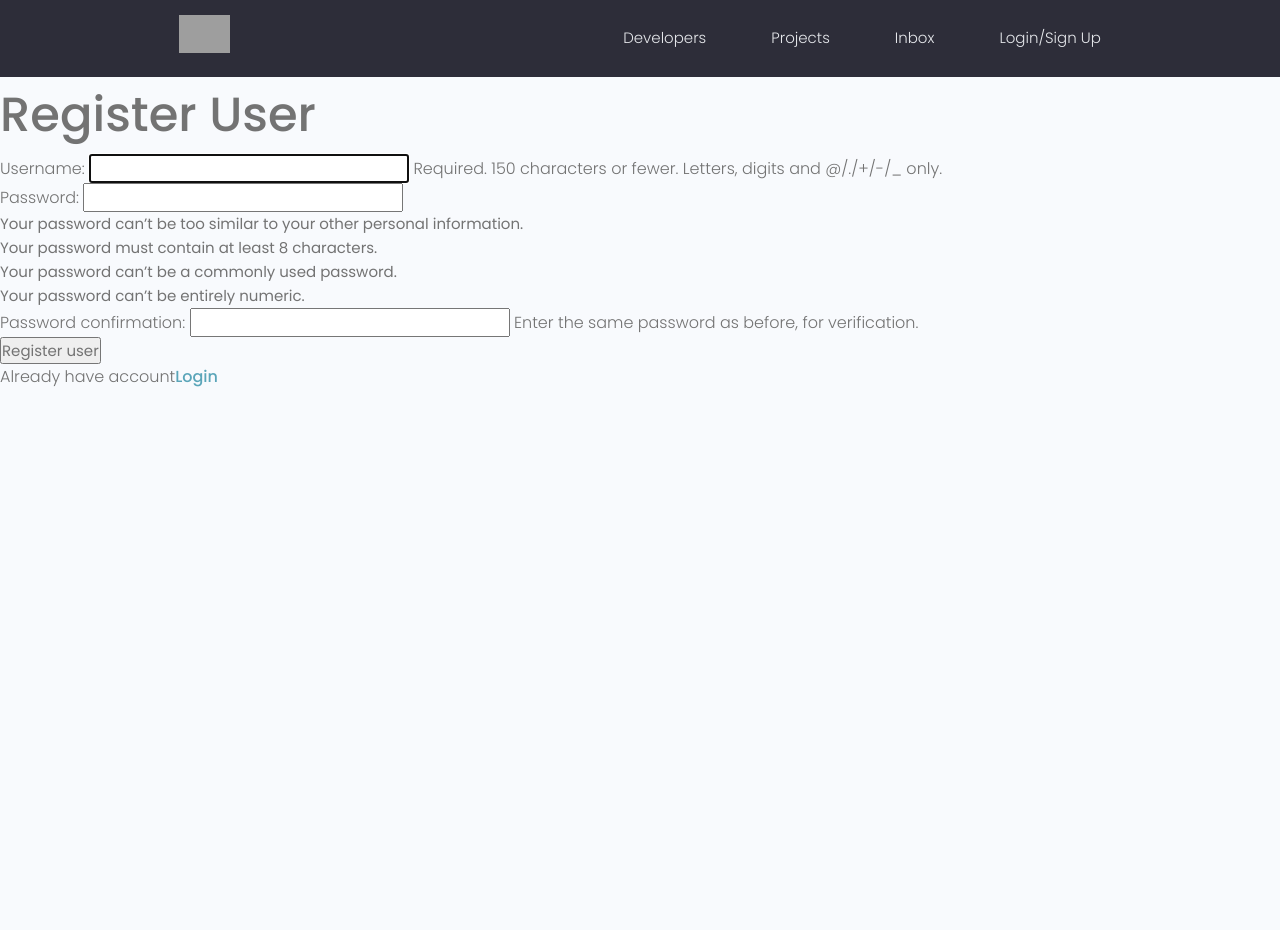
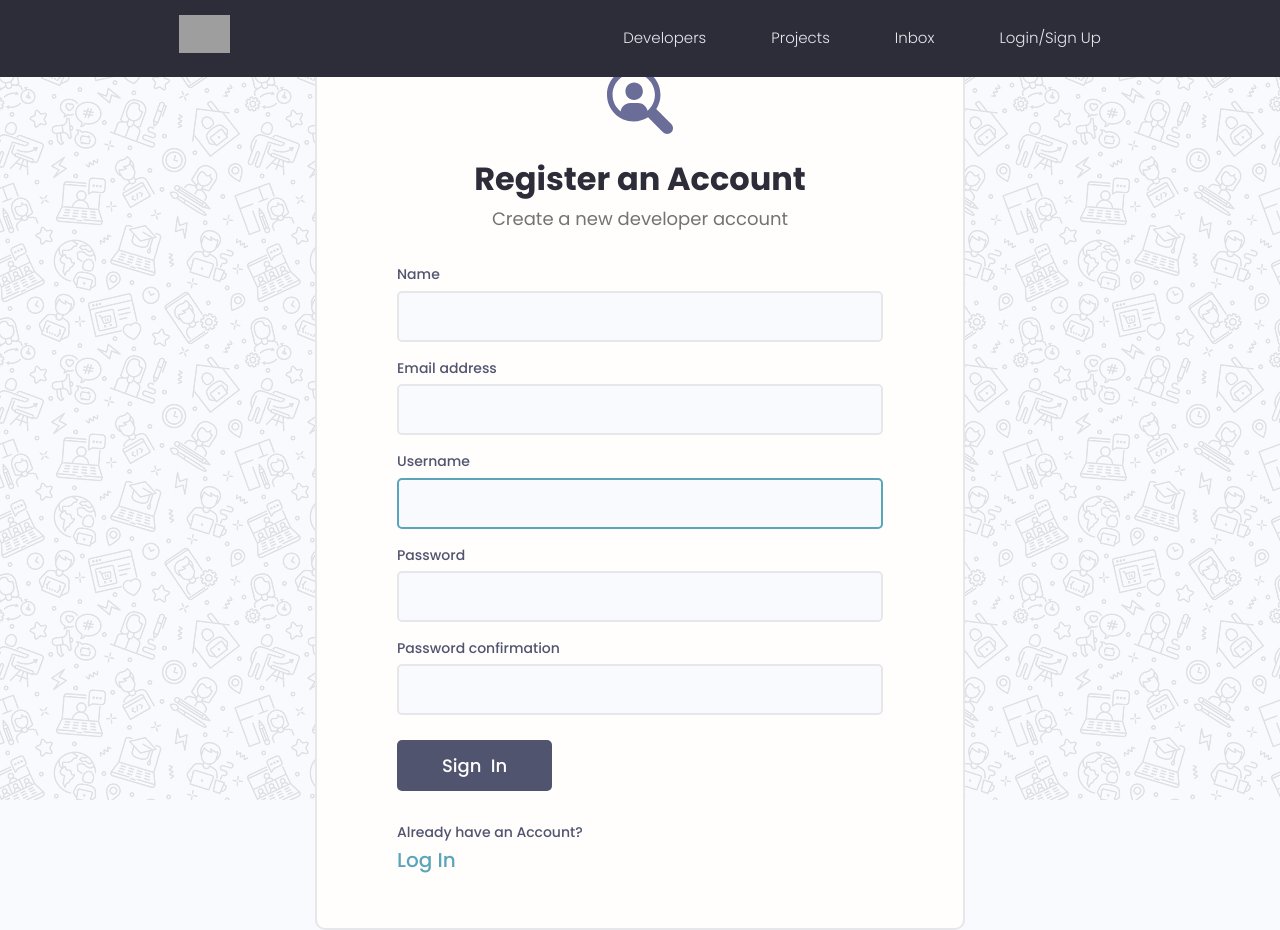
Before and after one commit to Dev-Gaju/Find-Developer, a Django app: page /register/ in a window 1280 px wide. Before the commit the page ends 387 px from the top, so only its background shows below. Run offline with Django 4.2, Linux system fonts and the light colour scheme; some libraries are stand-ins or nearby versions; grey boxes are pictures that could not be loaded.

Commit message:
user interface abd resistration insterface

```diff
--- a/Django/StudyTest/templates/main.html
+++ b/Django/StudyTest/templates/main.html
@@ -20,13 +20,23 @@
 </head>
 <body>
     {%  include 'navbar.html' %}
-    {% if messages %}
-<ul class="messages">
-    {% for message in messages %}
-    <li{% if message.tags %} class="{{ message.tags }}"{% endif %}>{{ message }}</li>
-    {% endfor %}
-</ul>
-{% endif %}
+
+{#            {% if messages %}#}
+{#        <ul class="messages">#}
+{#            {% for message in messages %}#}
+{#            <li{% if message.tags %} class="{{ message.tags }}"{% endif %}>{{ message }}</li>#}
+{#            {% endfor %}#}
+{#        </ul>#}
+{#        {% endif %}#}
+
+    {%  if messages %}
+        {%   for message in messages %}
+            <div class="alert alert--{{ message.tags }}">
+            <p class="alert__message">{{ message }}</p>
+            <button class="alert__close">x</button>
+            </div>
+        {% endfor %}
+    {%  endif %}
 
     {%  block content %}
 
--- a/Django/StudyTest/users/forms.py
+++ b/Django/StudyTest/users/forms.py
@@ -0,0 +1,18 @@
+from django.forms import ModelForm
+from django.contrib.auth.forms import User
+from django.contrib.auth.forms import UserCreationForm
+
+
+class CustomUserCreationForm(UserCreationForm):
+    class Meta:
+        model = User
+        fields = ["first_name", 'email', 'username', 'password1', 'password2']
+        labels = {
+            'first_name': "Name",
+        }
+
+    def __init__(self, *args, **kwargs):
+        super(CustomUserCreationForm, self).__init__(*args, **kwargs)
+
+        for name, field in self.fields.items():
+            field.widget.attrs.update({'class': 'input'})
--- a/Django/StudyTest/users/templates/users/login_register.html
+++ b/Django/StudyTest/users/templates/users/login_register.html
@@ -1,27 +1,112 @@
 {%  extends 'main.html' %}
+{%  load static %}
 
 {%  block content  %}
 
     {% if page == 'register' %}
-        <h1>Register User</h1>
+{#        <h1>Register User</h1>#}
+<!-- general form-->
+{#        <form action="{%  url 'register' %}" method="POST">#}
+{#            {%  csrf_token %}#}
+{#            {{ form.as_p }}#}
+{#        <input type="submit" value="Register user">#}
+{##}
+{#        </form>#}
 
-        <form action="{%  url 'register' %}" method="POST">
+<div class="auth">
+      <div class="card">
+        <div class="auth__header text-center">
+          <a href="/">
+            <img src="{% static  'images/icon.svg' %}" alt="icon" />
+          </a>
+          <h3>Register an Account </h3>
+          <p>Create a new developer account</p>
+        </div>
+
+        <form action="{%  url 'register' %}" method="POST" class="form auth__form">
             {%  csrf_token %}
-            {{ form.as_p }}
-        <input type="submit" value="Register user">
 
+            {%  for field in form %}
+                <div class="form__field">
+            <label for="formInput#text">{{ field.label }} </label>
+                {{ field }}
+{#            {%  if field.help_text %}#}
+{#                <small>{{ field.help_text }}</small>#}
+{#                {%  endif %}#}
+
+                {%  for erorr in field.errors %}
+                    <p style="color: red;">{{ erorr }}</p>
+                    {%  endfor %}
+
+          </div>
+            {%  endfor %}
+          <div class="auth__actions">
+            <input class="btn btn--sub btn--lg" type="submit" value="Sign  In" />
+          </div>
         </form>
+        <div class="auth__alternative">
+          <p>Already have an Account?</p>
+          <a href="{%  url "login" %}">Log In</a>
+        </div>
+      </div>
+    </div>
 
-
-        <p>Already have account<a href="{%  url 'login' %}"> Login</a></p>
         {% else %}
 
-    <form action="{%  url 'login' %}" method="POST">
-    {%  csrf_token %}
-    <input type="text", name="username" placeholder="Username" />
-    <input type="password", name="password" placeholder="Enter password"/>
-    <input type="submit", value="Login"/>
-    <p>Dont have account<a href="{%  url 'register' %}"> Sign Up</a></p>
-    </form>
+{#        Basic forms check also in view#}
+{#    <form action="{%  url 'login' %}" method="POST">#}
+{#    {%  csrf_token %}#}
+{#    <input type="text", name="username" placeholder="Username" />#}
+{#    <input type="password", name="password" placeholder="Enter password"/>#}
+{#    <input type="submit", value="Login"/>#}
+{#    <p>Dont have account<a href="{%  url 'register' %}"> Sign Up</a></p>#}
+{#    </form>#}
+
+        <div class="auth">
+      <div class="card">
+        <div class="auth__header text-center">
+          <a href="/">
+            <img src="{%  static 'images/icon.svg' %}" alt="icon" />
+          </a>
+          <h3>Account Login</h3>
+          <p>Hello Developer, Welcome Back!</p>
+        </div>
+
+        <form action="{%  url 'login' %}" method="POST" class="form auth__form">
+            {%  csrf_token %}
+          <!-- Input:Username -->
+          <div class="form__field">
+            <label for="formInput#text">Username: </label>
+            <input
+              class="input input--text"
+              id="formInput#text"
+              type="text"
+              name="username"
+              placeholder="Enter your username..."
+            />
+          </div>
+
+          <!-- Input:Password -->
+          <div class="form__field">
+            <label for="formInput#password">Password: </label>
+            <input
+              class="input input--password"
+              id="formInput#passowrd"
+              type="password"
+              name="password"
+              placeholder="••••••••"
+            />
+          </div>
+          <div class="auth__actions">
+            <input class="btn btn--sub btn--lg" type="submit" value="Log In" />
+            <a href="forgetpassword.html">Forget Password?</a>
+          </div>
+        </form>
+        <div class="auth__alternative">
+          <p>Don’t have an Account?</p>
+          <a href="{%  url 'register' %}">Sign Up</a>
+        </div>
+      </div>
+    </div>
     {%  endif %}
 {%  endblock content %}
--- a/Django/StudyTest/users/views.py
+++ b/Django/StudyTest/users/views.py
@@ -3,9 +3,8 @@ from django.contrib.auth import login, authenticate, logout
 from django.contrib.auth.models import User
 from django.contrib.auth.decorators import login_required
 from django.contrib import messages
-from  django.contrib.auth.forms import UserCreationForm
 from .models import Profiles
-
+from  .forms import CustomUserCreationForm
 
 def loginUser(request):
     page = 'login'
@@ -39,10 +38,10 @@ def logoutUser(request):
 
 def registerUser(request):
     page = 'register'
-    form = UserCreationForm()
+    form = CustomUserCreationForm()
 
     if request.method=="POST":
-        form = UserCreationForm(request.POST)
+        form = CustomUserCreationForm(request.POST)
         if form.is_valid():
             # form.save
             user = form.save(commit= False)
```
Also changed, not shown: Django/StudyTest/db.sqlite3, Django/StudyTest/static/images/icon.svg (added), Django/StudyTest/static/images/pattern.jpg (added).
